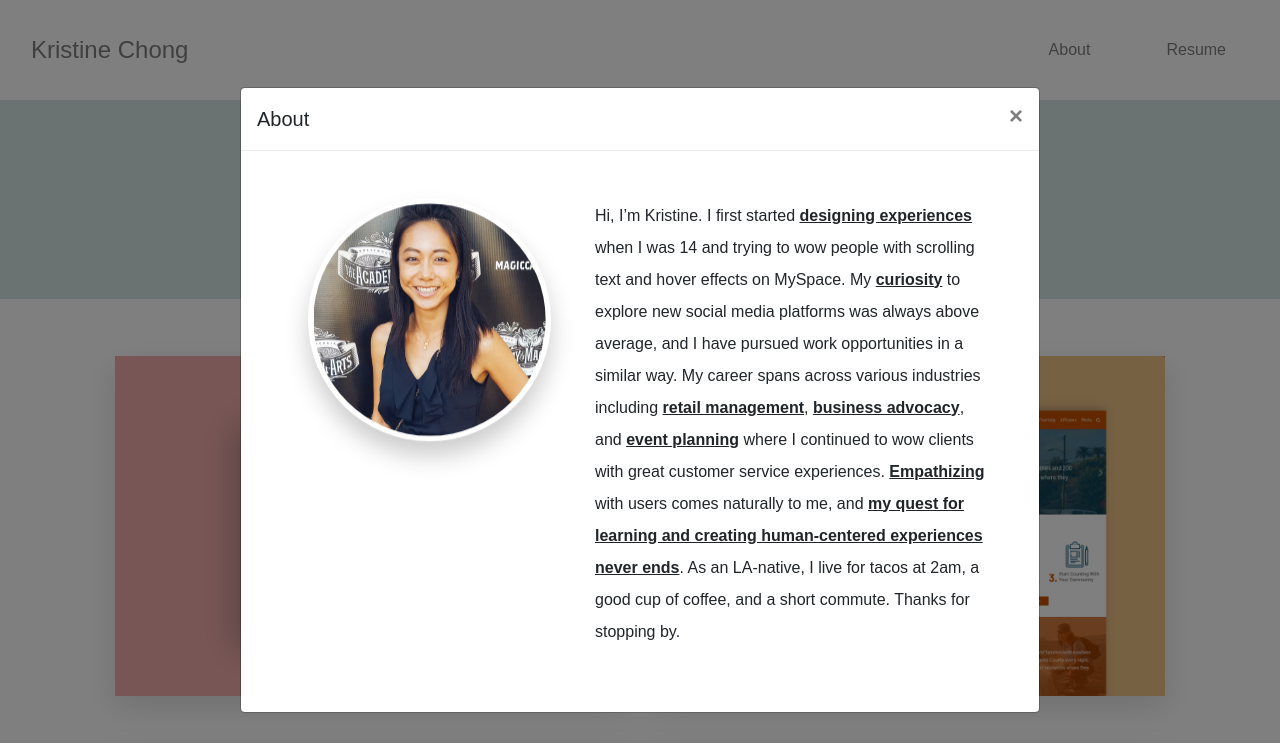
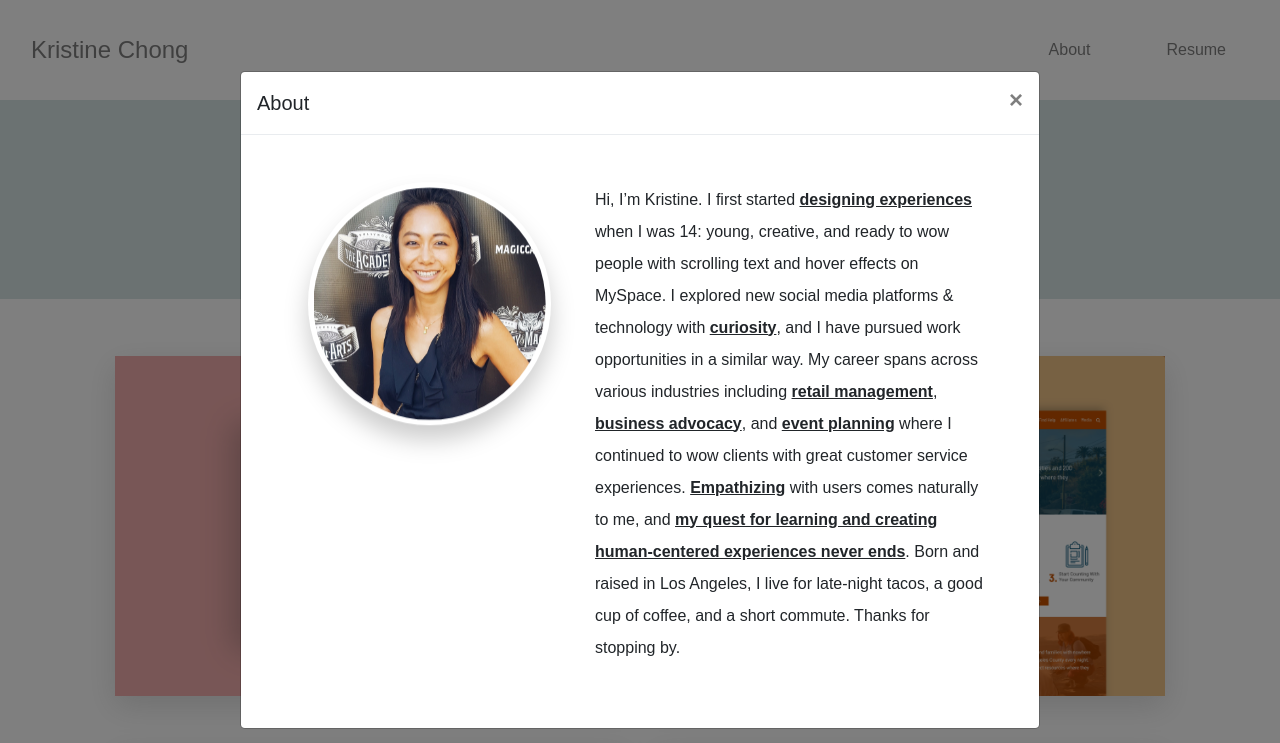
Before and after one commit to kristinechong/portfolio-jQuery, a plain HTML site: page index.html in a window 1280 px wide. Both pictures are taken after a click on the link "About". Shown: the top 743 px of the page. Drawn offline with nearby package versions, Linux system fonts and the light colour scheme; a web font is replaced by a local one.

Commit message:
Added Resume

```diff
--- a/index.html
+++ b/index.html
@@ -39,7 +39,7 @@
                   <a class="nav-link" href="#" data-toggle="modal" data-target="#aboutModal">About</a>
                 </li>
                 <li class="nav-item">
-                  <a class="nav-link" href="#">Resume</a>
+                  <a class="nav-link" href="Images/Kristine-Chong-Resume.pdf" target="_blank">Resume</a>
                 </li>
               </ul>
             </div>
@@ -61,14 +61,14 @@
                 <div class="col-12 col-sm-12 col-md-12 col-lg-5 col-xl-5">
                     <img src="Images/profile-pic.jpg" class="profile-pic" alt="profile picture"></div>
                 <div class="col-12 col-sm-12 col-md-12 col-lg-7 col-xl-7">
-                    <p class="bio">Hi, I’m Kristine. I first started <b><u>designing experiences</u></b> when I was 14
-                        and trying to wow people with scrolling text and hover effects on MySpace. My <b><u>curiosity</u></b>
-                        to explore new social media platforms was always above average, and I have pursued work
-                        opportunities in a similar way. My career spans across various industries including <b><u>retail
-                        management</u></b>, <b><u>business advocacy</u></b>, and <b><u>event planning</u></b> where I continued to wow
-                        clients with great customer service experiences. <b><u>Empathizing</u></b> with users comes naturally to me,
-                        and <b><u>my quest for learning and creating human-centered experiences never ends</u></b>. As an LA-native,
-                        I live for tacos at 2am, a good cup of coffee, and a short commute. Thanks for stopping by.
+                    <p class="bio">Hi, I’m Kristine. I first started <b><u>designing experiences</u></b> when I was 14: young, creative,
+                        and ready to wow people with scrolling text and hover effects on MySpace. I explored new
+                        social media platforms & technology with <b><u>curiosity</u></b>, and I have pursued work opportunities in a similar way.
+                        My career spans across various industries including <b><u>retail management</u></b>, <b><u>business advocacy</u></b>,
+                        and <b><u>event planning</u></b> where I continued to wow clients with great customer service experiences.
+                        <b><u>Empathizing</u></b> with users comes naturally to me, and <b><u>my quest for learning and
+                        creating human-centered experiences never ends</u></b>. Born and raised in Los Angeles,
+                        I live for late-night tacos, a good cup of coffee, and a short commute. Thanks for stopping by.
                     </p>
                 </div>
               </div>
```
Also changed, not shown: 2 other files.
